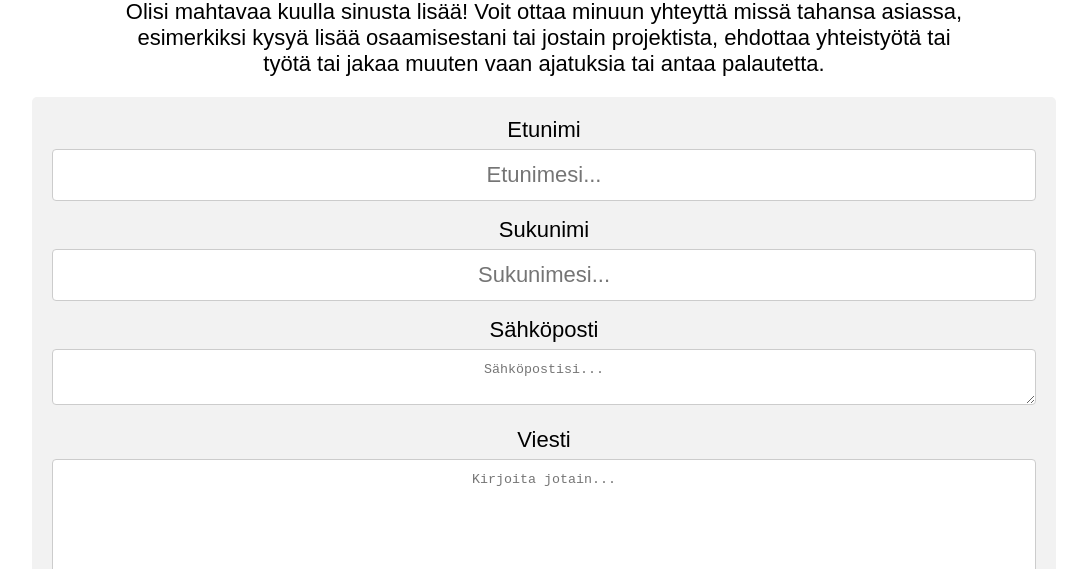
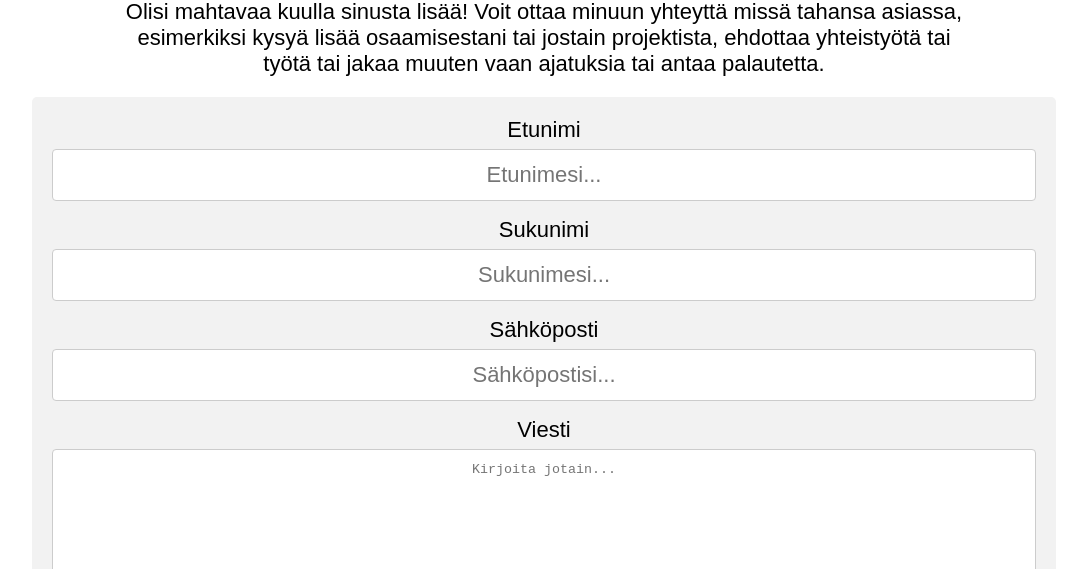
Before and after one commit to olkosk/olkosk.github.io, a plain HTML site: page yhteys.html in a window 1280 px wide. Shown: the part 231-800 px from the top of the page, without its empty margins (96-1183 px from the left). Drawn offline with Linux system fonts and the light colour scheme; a web font is replaced by a local one.

Commit message:
Update yhteys.html

```diff
--- a/yhteys.html
+++ b/yhteys.html
@@ -46,10 +46,10 @@
     <input type="text" id="sukunimi" name="sukunimi" placeholder="Sukunimesi...">
 
     <label for="sähköposti">Sähköposti</label>
-    <textarea id="text" name="sähköposti" placeholder="Sähköpostisi..."></textarea>
+    <input type="text" id="sähköposti" name="sähköposti" placeholder="Sähköpostisi...">
 
     <label for="viesti">Viesti</label>
-    <textarea id="viestis" name="viesti" placeholder="Kirjoita jotain..." style="height:200px"></textarea>
+    <textarea type="text" id="sähköposti" name="viesti" placeholder="Kirjoita jotain..." style="height:200px"></textarea>
 
     <input type="submit" value="Submit">
 
@@ -63,4 +63,5 @@ suurella rakkaudella, huolella ja intohimolla” </p>
 
 
 </body>
+
 </html>
```
